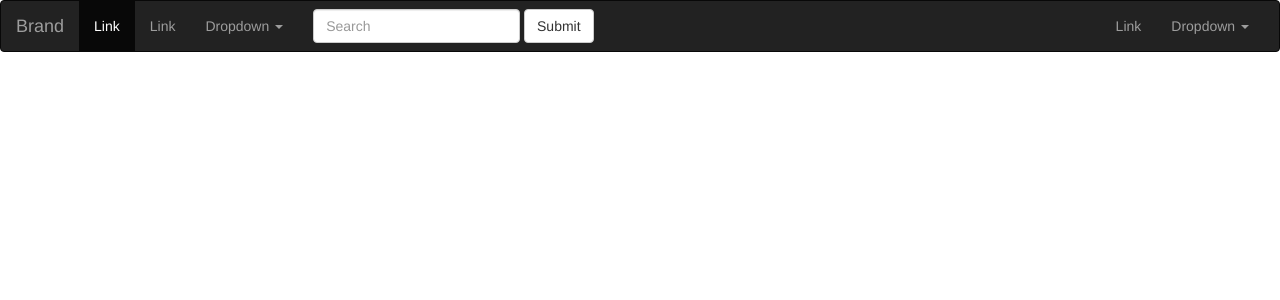
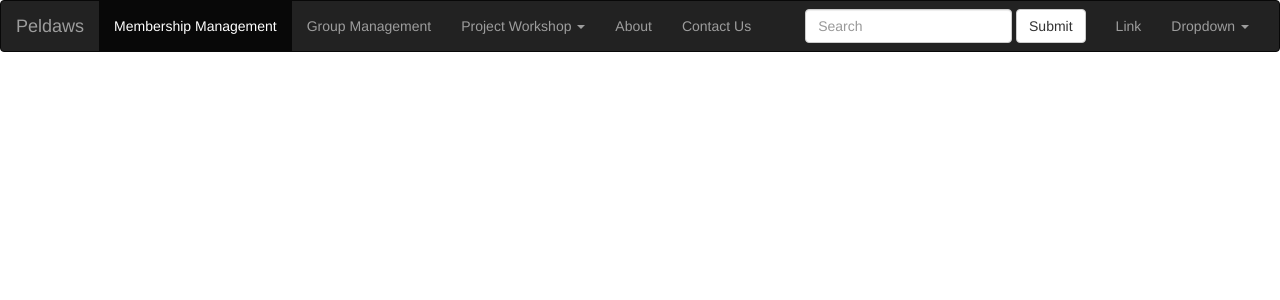
Before and after one commit to shirley1988/peldaws, a Flask app: template templates/test.html in a window 1280 px wide. Shown: the top 300 px of the page. Run offline with Flask 2, Linux system fonts and the light colour scheme; the template is opened without the code that fills it, so the values that code supplies are empty; some libraries are stand-ins or nearby versions.

Commit message:
base template file ready

```diff
--- a/templates/test.html
+++ b/templates/test.html
@@ -36,16 +36,18 @@
         <span class="icon-bar"></span>
         <span class="icon-bar"></span>
       </button>
-      <a class="navbar-brand" href="#">Brand</a>
+      <a class="navbar-brand" href="#">Peldaws</a>
     </div>
 
     <!-- Collect the nav links, forms, and other content for toggling -->
     <div class="collapse navbar-collapse" id="bs-example-navbar-collapse-1">
-      <ul class="nav navbar-nav">
-        <li class="active"><a href="#">Link <span class="sr-only">(current)</span></a></li>
-        <li><a href="#">Link</a></li>
+      <ul class="nav navbar-nav navbar-center">
+
+        <li class="active"><a href="#">Membership Management <span class="sr-only">(current)</span></a></li>
+        <li><a href="#">Group Management</a></li>
+
         <li class="dropdown">
-          <a href="#" class="dropdown-toggle" data-toggle="dropdown" role="button" aria-haspopup="true" aria-expanded="false">Dropdown <span class="caret"></span></a>
+          <a href="#" class="dropdown-toggle" data-toggle="dropdown" role="button" aria-haspopup="true" aria-expanded="false">Project Workshop <span class="caret"></span></a>
           <ul class="dropdown-menu">
             <li><a href="#">Action</a></li>
             <li><a href="#">Another action</a></li>
@@ -56,15 +58,19 @@
             <li><a href="#">One more separated link</a></li>
           </ul>
         </li>
+
+        <li><a href="#">About</a></li>
+        <li><a href="#">Contact Us</a></li>
       </ul>
+      <ul class="nav navbar-nav navbar-right">
       <form class="navbar-form navbar-left">
         <div class="form-group">
           <input type="text" class="form-control" placeholder="Search">
         </div>
         <button type="submit" class="btn btn-default">Submit</button>
       </form>
-      <ul class="nav navbar-nav navbar-right">
-        <li><a href="#">Link</a></li>
+
+      <li><a href="#">Link</a></li>
         <li class="dropdown">
           <a href="#" class="dropdown-toggle" data-toggle="dropdown" role="button" aria-haspopup="true" aria-expanded="false">Dropdown <span class="caret"></span></a>
           <ul class="dropdown-menu">
@@ -79,4 +85,6 @@
     </div><!-- /.navbar-collapse -->
   </div><!-- /.container-fluid -->
 </nav>
+
+<p>{% block UserName %}{% endblock %}</p>
 </body>
--- a/templates/username.html
+++ b/templates/username.html
@@ -1,4 +1,4 @@
-{% extends "test1.html" %}
+{% extends "test.html" %}
 
 {% block UserName %}
     <h1>Hi, {{ user.username }}!</h1>
```
